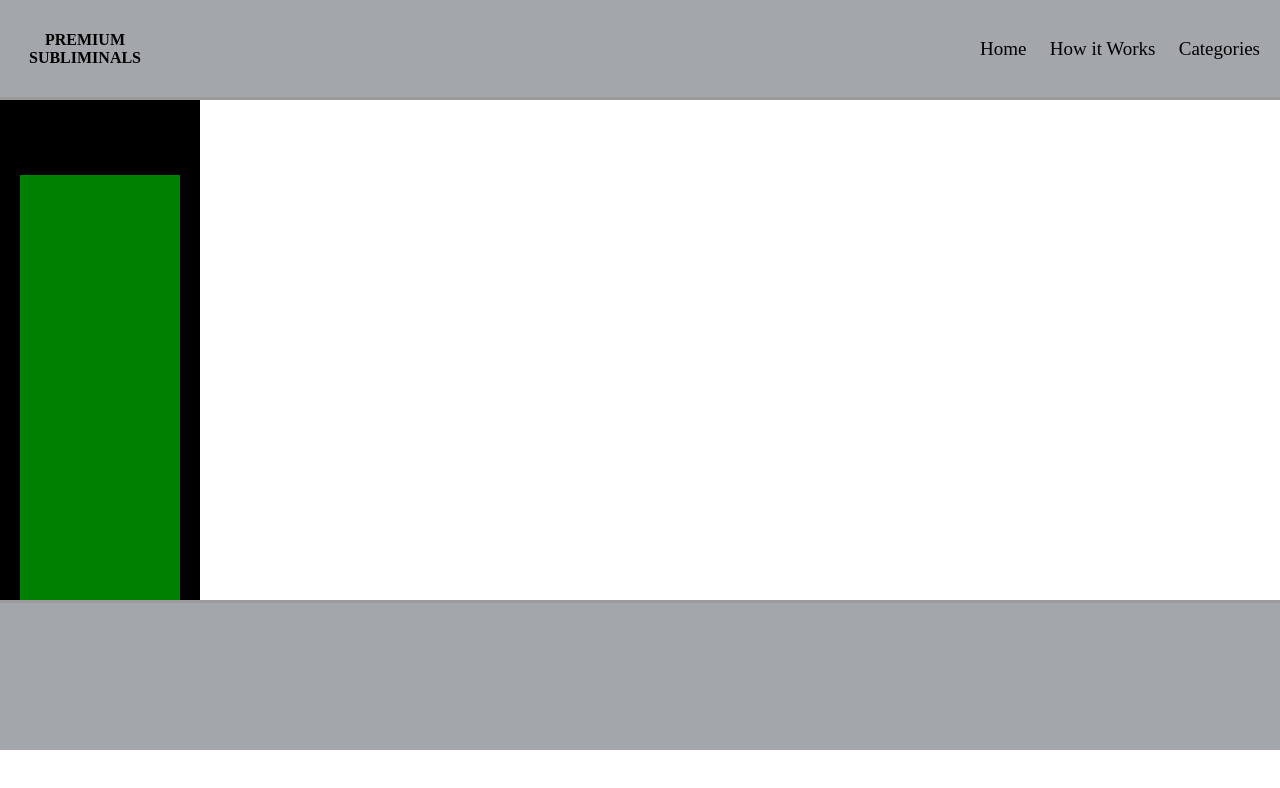
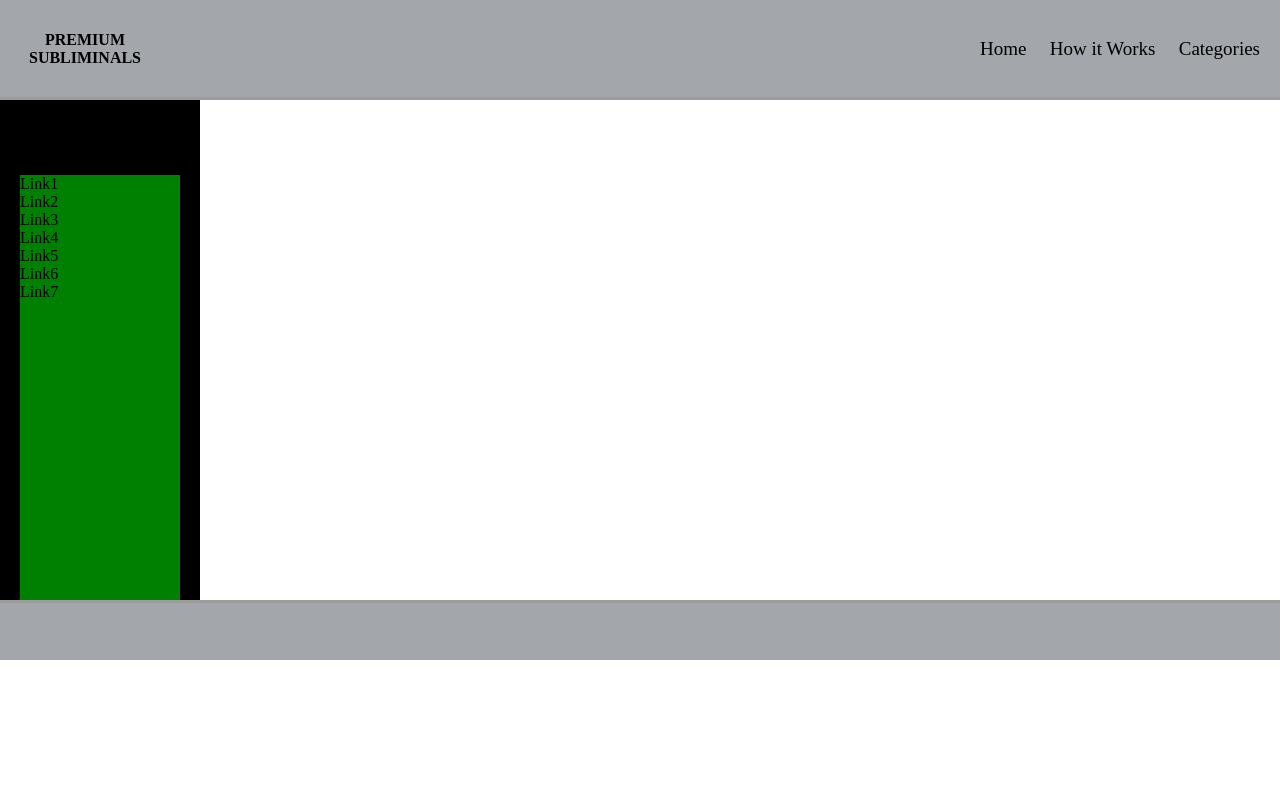
Before and after one commit to lavell119/subliminal-site-react, a React (Create React App) app in the folder subliminal-site-react/: page / in a window 1280 px wide. Shown: the top 788 px of the page. Built offline with nearby package versions, Linux system fonts and the light colour scheme.

Commit message:
created links state and rendered links inside Sidebarlinks

```diff
--- a/subliminal-site-react/src/App.css
+++ b/subliminal-site-react/src/App.css
@@ -57,7 +57,7 @@
 
 .footer {
   width: 100%;
-  height: 150px;
+  height: 60px;
   background: rgb(163, 166, 170);
   border-top: 3px solid rgb(155, 155, 155);
 
--- a/subliminal-site-react/src/components/Sidebarlinks.js
+++ b/subliminal-site-react/src/components/Sidebarlinks.js
@@ -1,8 +1,19 @@
+import react from 'react';
+import { useState } from 'react'
+
 
 function Sidebarlinks() {
+
+  const [links, setLinks] = useState(
+    ["Link1", "Link2", "Link3", "Link4", "Link5", "Link6", "Link7"]
+  )
+
   return (
     <div className="sidebar_links">
-
+      {links.map((link, index) =>
+      <div className= "link" key={ index}>{link}</div>
+      )
+      }
     </div>
   );
 }
```
